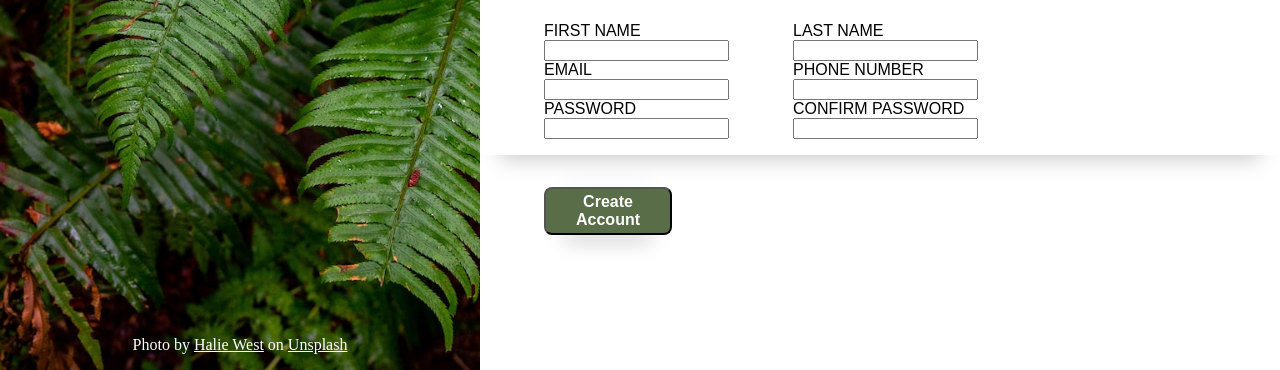
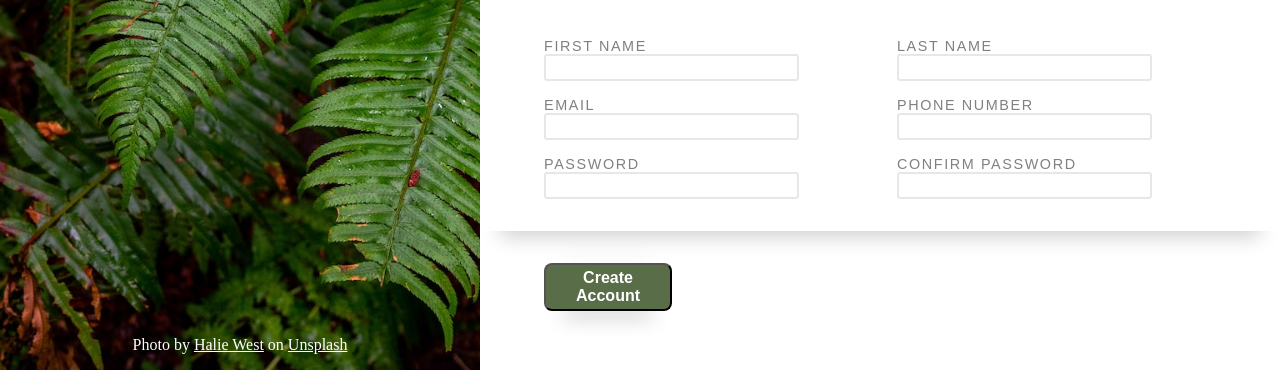
Before and after one commit to Linielt/forms-3, a plain HTML site: page index.html in a window 1280 px wide. Shown: the part 430-800 px from the top of the page. Drawn offline with Linux system fonts and the light colour scheme.

Commit message:
styled input in various states

```diff
--- a/stylesheet.css
+++ b/stylesheet.css
@@ -83,11 +83,37 @@ a,a:link,a:visited,a:hover,a:active {
     font-weight: lighter;
     gap: 64px;
     margin-left: 64px;
-    margin-bottom: 16px;
+    margin-bottom: 32px;
 }
 
 input, label {
+    margin-top: 16px;
     display: block;
+}
+
+input {
+    border-color: #E5E7EB;
+    border-style: solid;
+    border-radius: 0.2rem;
+    font-size: 20px;
+    padding: 0 10px;
+    margin: 0;
+    width: 80%;
+    background: none;
+}
+
+input:focus-visible {
+    outline-color: blue;
+}
+
+input[type="password"]:required:invalid {
+    outline-color: red;
+}
+
+label {
+    font-size: 0.9rem;
+    letter-spacing: 0.1rem;
+    color: grey;
 }
 
 button {
```
